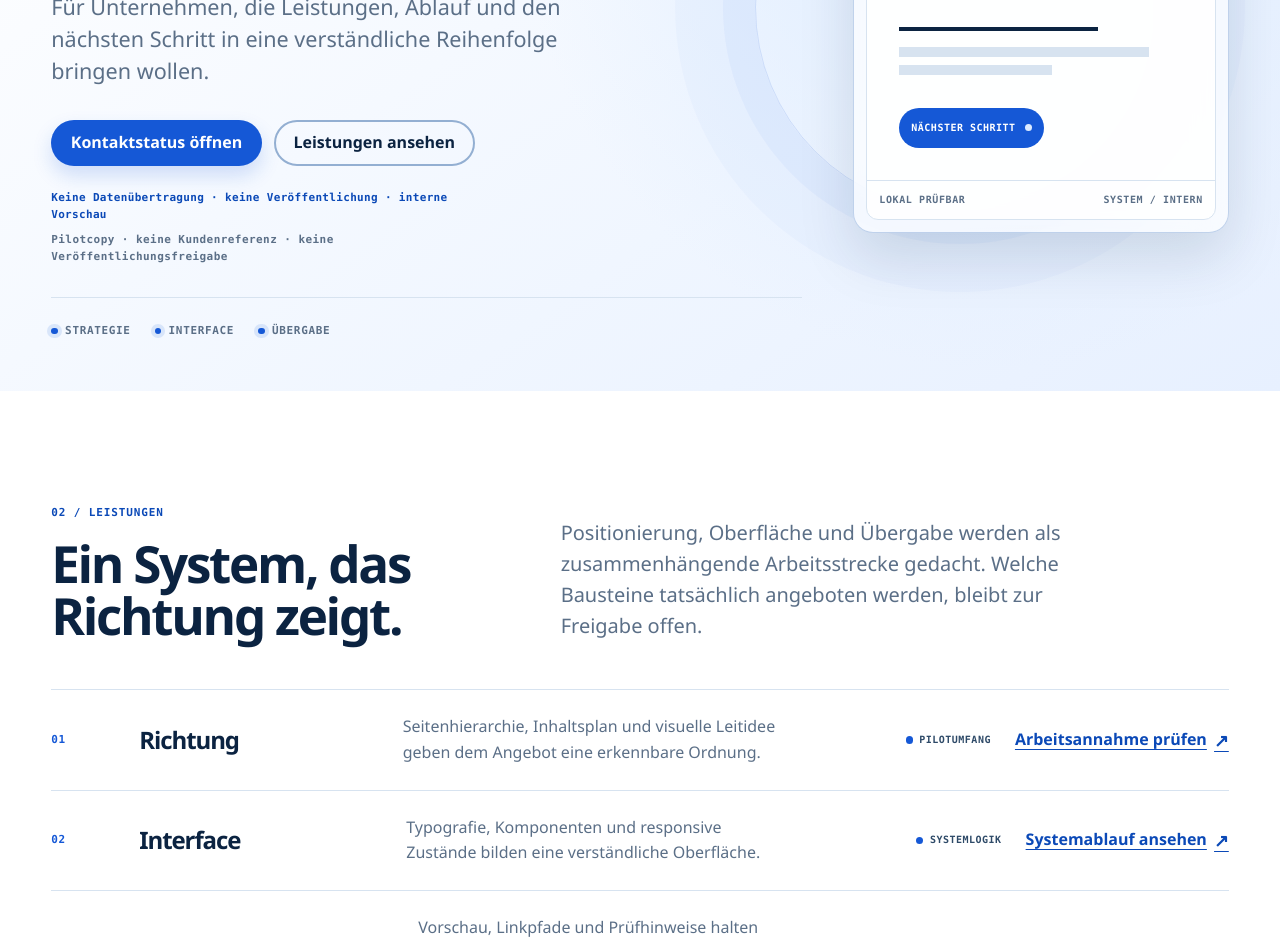
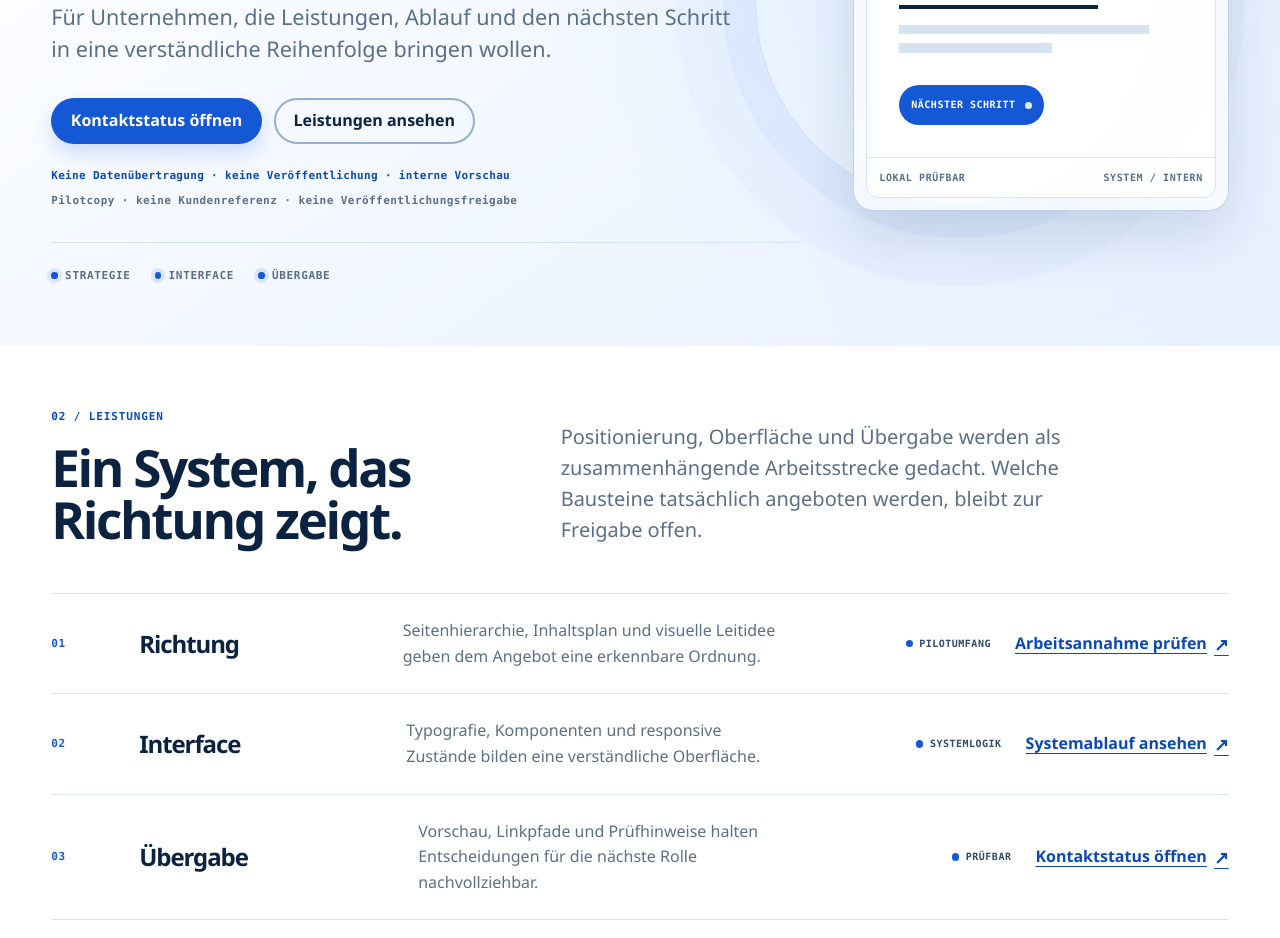
Before and after one commit to TS302/nexus-webentwicklung-firmenwebsite-preview, a plain HTML site: page pilot-website/nexus-vorschau-standalone.html in a window 1280 px wide. Shown: the part 410-1348 px from the top of the page. Drawn offline with Linux system fonts and the light colour scheme.

Commit message:
Surface first section in wide hero viewport

```diff
--- a/pilot-website/styles.css
+++ b/pilot-website/styles.css
@@ -498,7 +498,7 @@ li {
 }
 
 .hero__lead {
-  max-width: 44ch;
+  max-width: 56ch;
   margin-block-end: 0;
   color: var(--color-muted);
   font-size: clamp(1.125rem, 1.7vw, 1.35rem);
@@ -515,6 +515,7 @@ li {
 }
 
 .hero__meta {
+  max-width: none;
   margin-block: 0.55rem 0;
   color: var(--color-muted);
   font-family: var(--font-mono);
@@ -525,6 +526,7 @@ li {
 }
 
 .hero__status {
+  max-width: none;
   margin-block: 1.5rem 0;
   color: var(--color-signal-blue-dark);
   font-family: var(--font-mono);
@@ -1417,6 +1419,12 @@ li {
   }
 }
 
+@media (min-width: 901px) {
+  .hero + .section {
+    padding-block-start: clamp(3rem, 5vw, 5rem);
+  }
+}
+
 @media (max-width: 1023px) and (min-width: 901px) {
   .capability-row {
     grid-template-columns: 3.5rem minmax(9rem, 0.85fr) minmax(0, 1.5fr);
```
Also changed, not shown: .github/preview-browser-qa.mjs.
